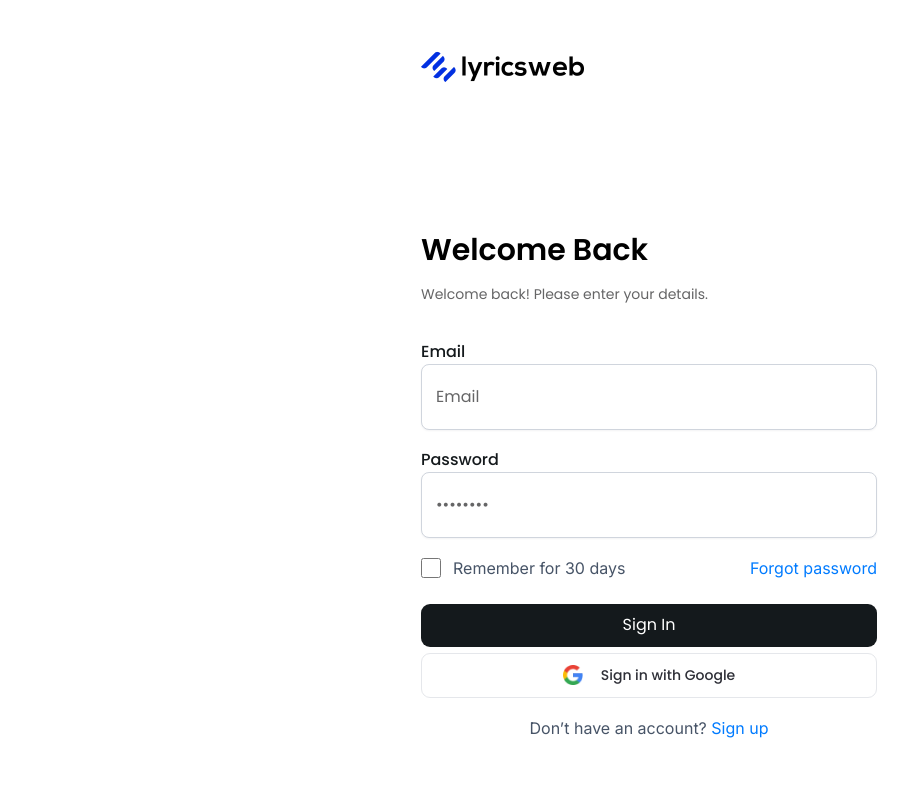
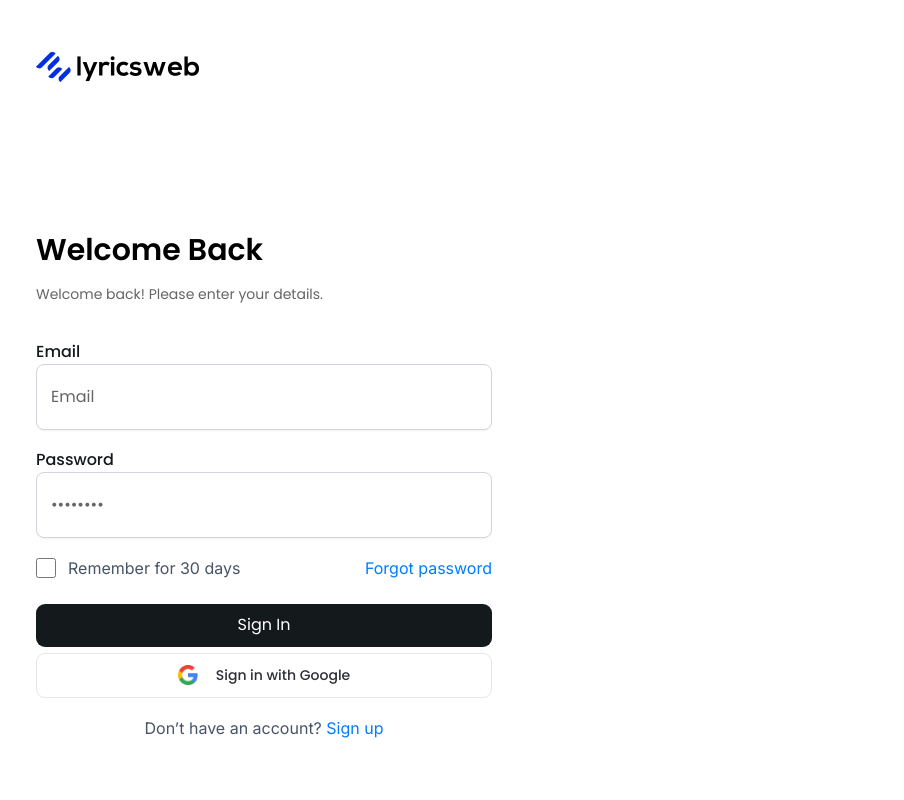
Before and after one commit to ritu-477/main-test-next, a Next.js app: page / in a window 1280 px wide. Shown: the top 800 px of the page, without its empty margins (376-1280 px from the left). Built offline with nearby package versions, Linux system fonts and the light colour scheme.

Commit message:
dashboard

```diff
--- a/src/components/home/LogInForm.tsx
+++ b/src/components/home/LogInForm.tsx
@@ -52,7 +52,7 @@ const LogInForm = () => {
     return (
         <div className="py-[30px] max-lg:pt-8">
         <div className="max-w-[1597px] mx-auto lg:px-[27px] max-lg:px-[35px]">
-          <div className="flex justify-end lg:gap-[120px] flex-wrap max-xl:justify-center">
+          <div className="flex justify-end lg:gap-[120px] flex-wrap max-2xl:justify-center">
             <div className="lg:pt-5">
               <Image
                 src="/assets/images/webp/logo-image.webp"
```
